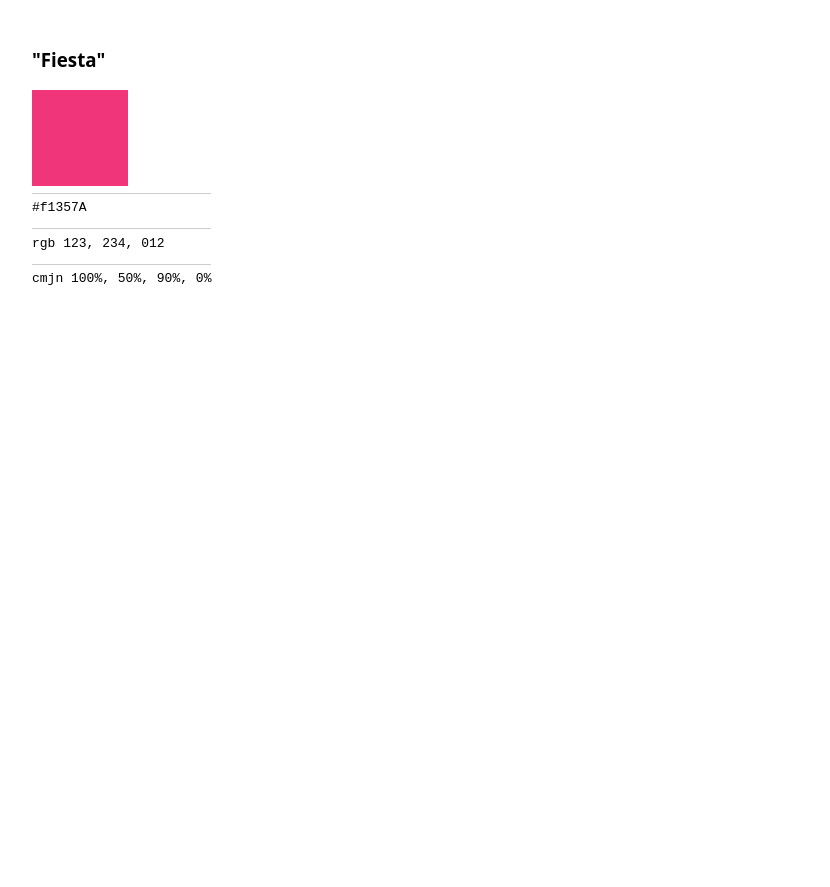
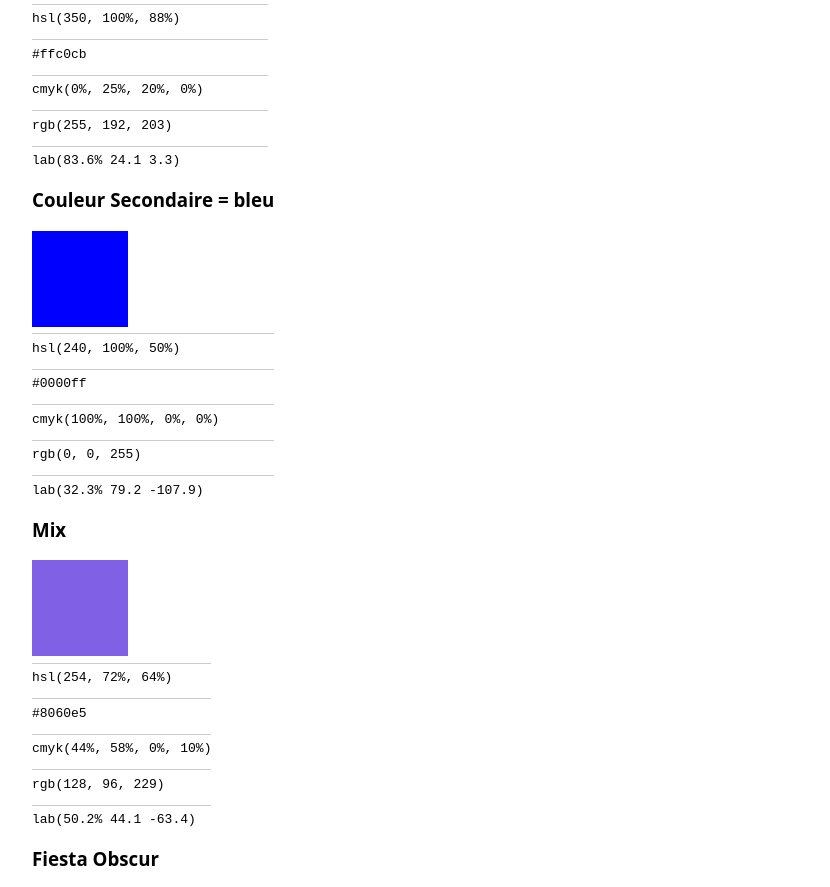
Before and after one commit to agcartier/fish-and-chips, a plain HTML site: page index.html in a window 1280 px wide. Shown: the part 467-1354 px from the top of the page, without its empty margins (208-1038 px from the left). Before the commit the page ends 800 px from the top, so only its background shows below. Drawn offline with Linux system fonts and the light colour scheme.

Commit message:
last changes

```diff
--- a/index.html
+++ b/index.html
@@ -35,15 +35,50 @@
 <section>#CharteGraphique
 
     <article id="couleur">
-        <h1>couleur</h1>
+        <h2>couleur</h2>
+
+        <script src="swatches.js"></script>
+
+
 
         <div class="color">
-            <h3>"Fiesta"</h3>
-            <div class="swatch" style= "background: #f1357A;" ></div>
-            <p class="label">#f1357A</p>
-            <p class="label">rgb 123, 234, 012</p>
-            <p class="label">cmjn 100%, 50%, 90%, 0%</p>
+            <h3>Couleur Principale = Rose</h3>
+            <div class="swatch" style= "background: var(--couleurPrincipale);" ></div>
+            <p class="label" data-color-format="hsl"></p>
+            <p class="label" data-color-format="hex"></p>
+            <p class="label" data-color-format="cmyk"></p>
+            <p class="label" data-color-format="rgb"></p>
+            <p class="label" data-color-format="lab"></p>
+        </div>
 
+         <div class="color">
+            <h3>Couleur Secondaire = bleu</h3>
+            <div class="swatch" style= "background: var(--couleurSecondaire);" ></div>
+            <p class="label" data-color-format="hsl"></p>
+            <p class="label" data-color-format="hex"></p>
+            <p class="label" data-color-format="cmyk"></p>
+            <p class="label" data-color-format="rgb"></p>
+            <p class="label" data-color-format="lab"></p>
+        </div>
+
+        <div class="color">
+            <h3>Mix</h3>
+            <div class="swatch" style="background: color-mix(in srgb, var(--couleurPrincipale), var(--couleurSecondaire)) ;"></div>
+            <p class="label" data-color-format="hsl"></p>
+            <p class="label" data-color-format="hex"></p>
+            <p class="label" data-color-format="cmyk"></p>
+            <p class="label" data-color-format="rgb"></p>
+            <p class="label" data-color-format="lab"></p>
+        </div>
+
+          <div class="color">
+            <h3>Fiesta Obscur</h3>
+            <div class="swatch" style="background-color: hsl(from pink h 100% 33%);"></div>
+            <p class="label" data-color-format="hsl"></p>
+            <p class="label" data-color-format="hex"></p>
+            <p class="label" data-color-format="cmyk"></p>
+            <p class="label" data-color-format="rgb"></p>
+            <p class="label" data-color-format="lab"></p>
         </div>
 
     </article>
--- a/style.css
+++ b/style.css
@@ -1,7 +1,8 @@
 /* COULEURS */
 
 :root {
-    --couleurPrincipale: hsl(338, 87%, 58%);
+    --couleurPrincipale: pink;
+    --couleurSecondaire: blue;
 }
 
 body {
@@ -13,3 +14,7 @@ body {
 h1 {
     font-size: 8vw;
 }
+
+h2{
+    font-size: 4vw;
+}
--- /dev/null
+++ b/swatches.js
@@ -0,0 +1,139 @@
+function parseComputedColor(computed) {
+	// rgb(r, g, b) or rgba(r, g, b, a)
+	let match = computed.match(/rgba?\(\s*([\d.]+),?\s*([\d.]+),?\s*([\d.]+)/);
+	if (match) return [parseInt(match[1]), parseInt(match[2]), parseInt(match[3])];
+
+	// color(srgb r g b) — values are 0–1
+	match = computed.match(/color\(srgb\s+([\d.]+)\s+([\d.]+)\s+([\d.]+)/);
+	if (match) return [Math.round(match[1] * 255), Math.round(match[2] * 255), Math.round(match[3] * 255)];
+
+	// Fallback: canvas normalizes any valid CSS color to #rrggbb
+	const ctx = document.createElement('canvas').getContext('2d');
+	ctx.fillStyle = computed;
+	const hex = ctx.fillStyle;
+	if (hex.startsWith('#')) {
+		return [parseInt(hex.slice(1, 3), 16), parseInt(hex.slice(3, 5), 16), parseInt(hex.slice(5, 7), 16)];
+	}
+
+	return null;
+}
+
+const formatColor = {
+	rgb: (r, g, b) => `rgb(${r}, ${g}, ${b})`,
+
+	hex: (r, g, b) => '#' + [r, g, b].map(v => v.toString(16).padStart(2, '0')).join(''),
+
+	hsl: (r, g, b) => {
+		const [rn, gn, bn] = [r / 255, g / 255, b / 255];
+		const max = Math.max(rn, gn, bn);
+		const min = Math.min(rn, gn, bn);
+		const d = max - min;
+		const l = (max + min) / 2;
+		if (d === 0) return `hsl(0, 0%, ${Math.round(l * 100)}%)`;
+		const s = l > 0.5 ? d / (2 - max - min) : d / (max + min);
+		let h;
+		if (max === rn) h = ((gn - bn) / d + (gn < bn ? 6 : 0)) * 60;
+		else if (max === gn) h = ((bn - rn) / d + 2) * 60;
+		else h = ((rn - gn) / d + 4) * 60;
+		return `hsl(${Math.round(h)}, ${Math.round(s * 100)}%, ${Math.round(l * 100)}%)`;
+	},
+
+	lab: (r, g, b) => {
+		const lin = v => (v /= 255) <= 0.04045 ? v / 12.92 : ((v + 0.055) / 1.055) ** 2.4;
+		const [rl, gl, bl] = [lin(r), lin(g), lin(b)];
+		let x = 0.4124564 * rl + 0.3575761 * gl + 0.1804375 * bl;
+		let y = 0.2126729 * rl + 0.7151522 * gl + 0.0721750 * bl;
+		let z = 0.0193339 * rl + 0.1191920 * gl + 0.9503041 * bl;
+		x /= 0.95047; y /= 1.0; z /= 1.08883;
+		const f = v => v > 0.008856 ? Math.cbrt(v) : 7.787 * v + 16 / 116;
+		const [fx, fy, fz] = [f(x), f(y), f(z)];
+		const L = 116 * fy - 16;
+		const A = 500 * (fx - fy);
+		const B = 200 * (fy - fz);
+		return `lab(${L.toFixed(1)}% ${A.toFixed(1)} ${B.toFixed(1)})`;
+	},
+
+	oklch: (r, g, b) => {
+		const lin = v => (v /= 255) <= 0.04045 ? v / 12.92 : ((v + 0.055) / 1.055) ** 2.4;
+		const [rl, gl, bl] = [lin(r), lin(g), lin(b)];
+		let l = 0.4122214708 * rl + 0.5363325363 * gl + 0.0514459929 * bl;
+		let m = 0.2119034982 * rl + 0.6806995451 * gl + 0.1073969566 * bl;
+		let s = 0.0883024619 * rl + 0.2817188376 * gl + 0.6299787005 * bl;
+		l = Math.cbrt(l); m = Math.cbrt(m); s = Math.cbrt(s);
+		const L = 0.2104542553 * l + 0.7936177850 * m - 0.0040720468 * s;
+		const a = 1.9779984951 * l - 2.4285922050 * m + 0.4505937099 * s;
+		const bk = 0.0259040371 * l + 0.7827717662 * m - 0.8086757660 * s;
+		const C = Math.sqrt(a * a + bk * bk);
+		let H = Math.atan2(bk, a) * 180 / Math.PI;
+		if (H < 0) H += 360;
+		return `oklch(${(L * 100).toFixed(1)}% ${C.toFixed(4)} ${H.toFixed(1)})`;
+	},
+	cmyk: (r, g, b) => {
+		const [rn, gn, bn] = [r / 255, g / 255, b / 255];
+		const k = 1 - Math.max(rn, gn, bn);
+		if (k === 1) return `cmyk(0%, 0%, 0%, 100%)`;
+		const c = (1 - rn - k) / (1 - k);
+		const m = (1 - gn - k) / (1 - k);
+		const y = (1 - bn - k) / (1 - k);
+		return `cmyk(${Math.round(c * 100)}%, ${Math.round(m * 100)}%, ${Math.round(y * 100)}%, ${Math.round(k * 100)}%)`;
+	}
+};
+
+function initCalculatedColors() {
+	document.querySelectorAll('[data-color-format]').forEach(el => {
+
+		const className = el.getAttribute('data-color-source') || 'swatch';
+		const property = el.getAttribute('data-color-property') || 'background-color';
+		const format = el.getAttribute('data-color-format');
+
+		let container = el.parentElement;
+		let target;
+		while (container && !(target = container.querySelector('.' + className))) {
+			container = container.parentElement;
+		}
+		if (!target) return;
+
+		const computed = getComputedStyle(target)[property];
+		const rgb = parseComputedColor(computed);
+		if (!rgb) return;
+
+		const [r, g, b] = rgb;
+		el.textContent = formatColor[format]?.(r, g, b) ?? computed;
+	});
+
+	// Log all color groups to console
+	document.querySelectorAll('[data-color-format]').forEach(el => {
+		const container = el.closest('.color');
+		if (!container || container.dataset.logged) return;
+		container.dataset.logged = true;
+
+		const lines = [];
+		let inlineParts = [];
+
+		const flush = () => {
+			if (inlineParts.length) {
+				lines.push(inlineParts.join('\t'));
+				inlineParts = [];
+			}
+		};
+
+		container.querySelectorAll('*').forEach(child => {
+			if (!child.children.length && child.textContent.trim()) {
+				const display = getComputedStyle(child).display;
+				const parentDisplay = getComputedStyle(child.parentElement).display;
+				const isBlock = display.startsWith('block') || parentDisplay.startsWith('block');
+				if (isBlock) {
+					flush();
+					lines.push(child.textContent.trim());
+				} else {
+					inlineParts.push(child.textContent.trim());
+				}
+			}
+		});
+		flush();
+
+		console.log(lines.join('\n'));
+	});
+}
+
+document.addEventListener('DOMContentLoaded', initCalculatedColors);
```
Also changed, not shown: 1 other file.
